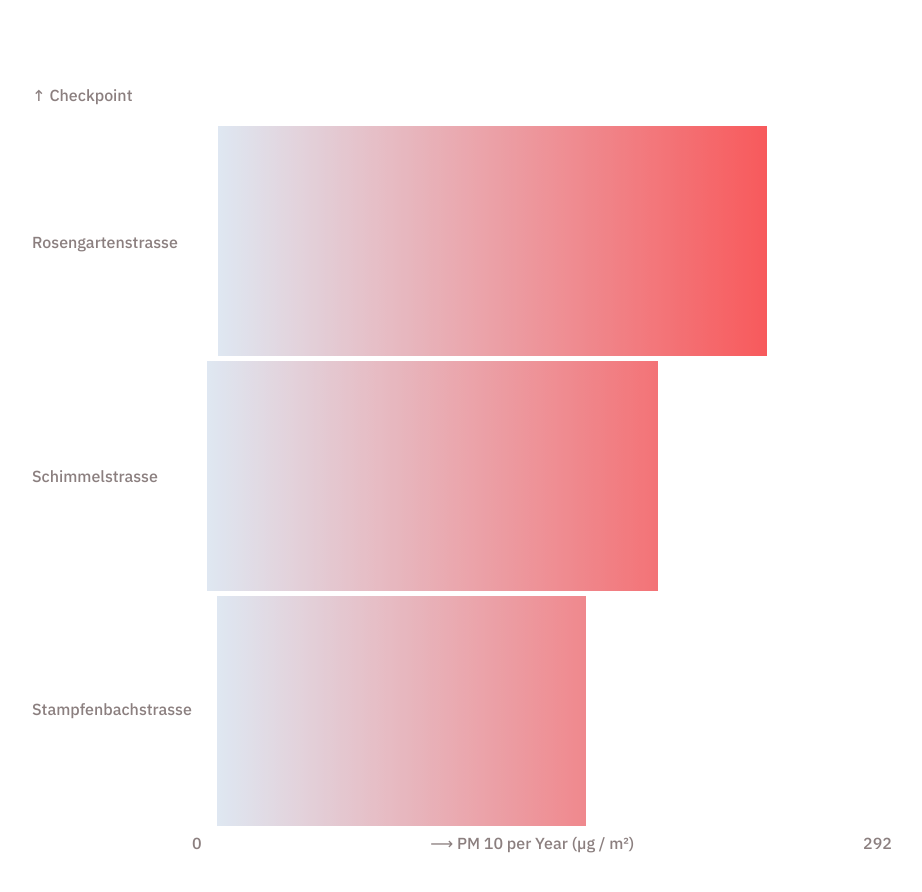
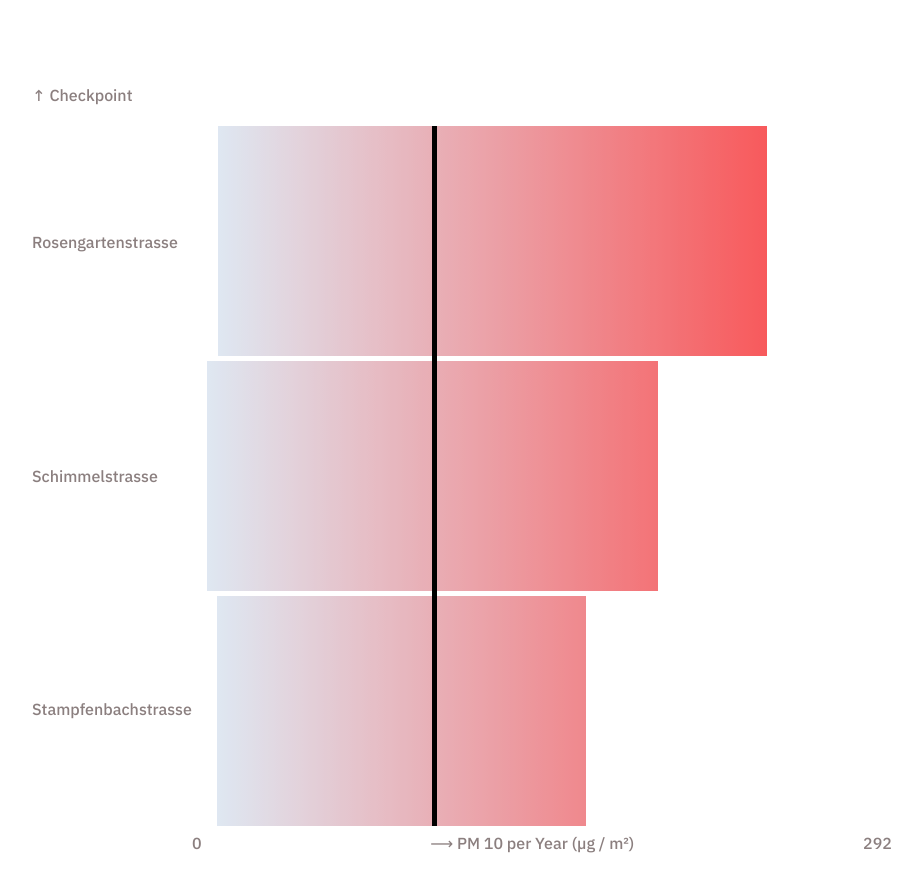
Before and after one commit to interactivethings/crimson-to-salmon, a React (Create React App) app: page / in a window 1280 px wide. Shown: the part 10040-10932 px from the top of the page, without its empty margins (32-954 px from the left). Built offline with nearby package versions, Linux system fonts and the light colour scheme.

Commit message:
Add limit values animation
pretty laggy, though

```diff
--- a/src/components/Zurich.tsx
+++ b/src/components/Zurich.tsx
@@ -1,15 +1,11 @@
 import * as React from 'react';
-import { VizWrapper, ElementTitle, ElementSubtitle, MainRed } from 'src/materials/materials';
+import { VizWrapper, ElementTitle, ElementSubtitle, MainRed, AirBlueLight } from 'src/materials/materials';
 import { Country, SquareWrapper } from 'src/components/Countries';
 import ZurichGradientSVG  from '../zh_gradient.svg';
 import { Legend, LegendItem } from './Legends';
 import styled from '@emotion/styled-base';
 import { scaleLinear } from 'd3-scale';
-// import { color } from 'd3-color';
-
-// import { color } from 'd3-color';
-// import styled from '@emotion/styled-base';
-// import { color } from 'd3-color';
+import { keyframes } from '@emotion/core';
 
 export type Detail = {PM10: number}
 
@@ -24,12 +20,24 @@ export interface Props {
 export const ZHSquare = styled('div')`
 `
 
+// const ZHSquare = styled('div')(
+// 	{
+// 	borderRadius: 20,
+// 	},
+// 	(props: { backgroundColor: string }) => ({
+// 		backgroundColor: props.color
+//   }),
+//   (props: { width: number }) => ({
+// 		height: props.width
+//   })
+// );
+
 // export class Zurich extends React.Component<Props> {
 //     render() {
 //         return (
 //             <VizWrapper>
 //                 {this.props.countries.map(country =>
-//                 <ZHSquare style={{backgroundColor: color(country.Switzerland.PM10}}>
+//                 <ZHSquare style={{backgroundColor: color(country[0][16])}}>
 //                     <ElementTitle>{country.Country[19]}</ElementTitle>
 //                     <ElementSubtitle>{country.City[19]}</ElementSubtitle>
 //                 </ZHSquare>
@@ -90,6 +98,7 @@ export class ZurichGradient extends React.Component {
 
                         {/* Stampfenbachstrasse */}
                         <ValueRange style={{backgroundImage: "url(" + ZurichGradientSVG + ")", top: 470, left: size(3.38), width: size(56 - 3.38)}}/>
+                        <LimitValues />
                     </VizWrapper>
                     {/* )} */}
 
@@ -103,10 +112,64 @@ export class ZurichGradient extends React.Component {
     }
 }
 
+const LimitIndex = keyframes`
+  from, 0% {
+    left: 700px;
+    opacity: 0;
+  }
+
+  30% {
+    left: 333px;
+    opacity: 1;
+  }
+`;
+
+export const LimitIndicator = styled('div')`
+    position: absolute;
+    height: 700px;
+    width: 5px;
+    background-color: black;
+    animation: ${LimitIndex} 10s;
+    `
+
+const LimitAreas = keyframes`
+    from, 80% {
+      opacity: 0;
+    }
+
+    100% {
+      opacity: 0.3;
+    }
+  `;
+
+
+export const LimitAreaLeft = styled('div')`
+    position: absolute;
+    height: 700px;
+    top: 0;
+    left: 0;
+    background-color: ${AirBlueLight};
+    opacity: 0.3;
+    animation: ${LimitAreas} 10s ease;
+`
+
+export const LimitAreaRight = styled('div')`
+    position: absolute;
+    height: 700px;
+    top: 0;
+    left: 0;
+    background-color: ${MainRed};
+    opacity: 0.3;
+    animation: ${LimitAreas} 10s ease;
+`
+
 export class LimitValues extends React.Component {
     render() {
         return(
             <>
+            <LimitAreaLeft style={{width: size(20)}}/>
+            <LimitAreaRight style={{left: size(20), width: size(80)}}/>
+            <LimitIndicator style={{left: size(20)}}/>
             </>
         );
     }
```
